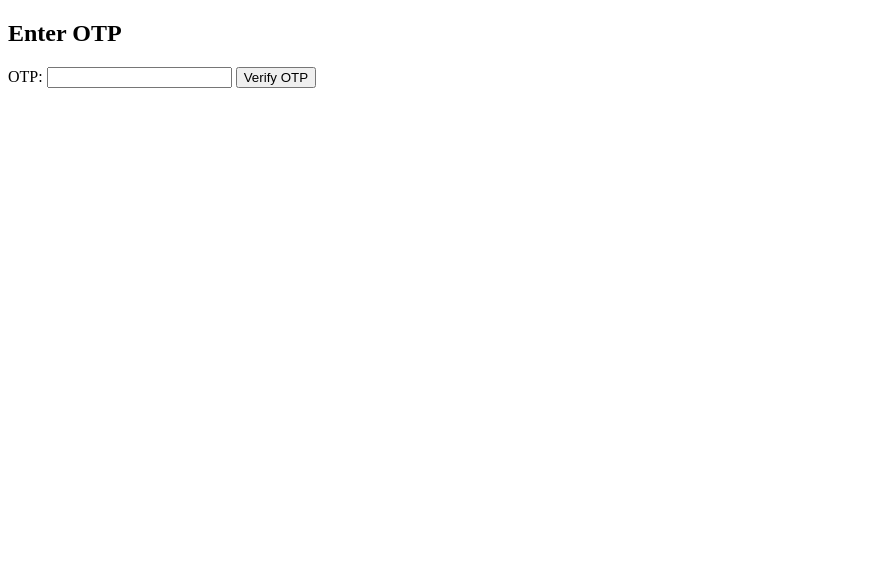
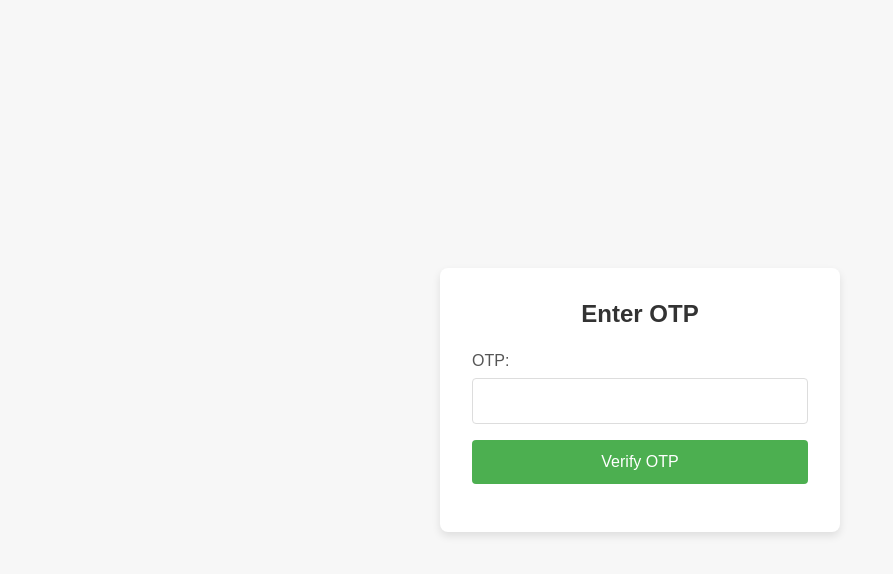
Before and after one commit to TousifTamboli/otpProjectNew, a website: page public/otp.html in a window 1280 px wide. Shown: the whole page, without its empty margins (0-893 px from the left). Drawn offline with Linux system fonts and the light colour scheme.

Commit message:
added all files and running

```diff
--- /dev/null
+++ b/public/css/styles.css
@@ -0,0 +1,89 @@
+/* General Styles for Login, Register, and OTP Pages */
+* {
+    margin: 0;
+    padding: 0;
+    box-sizing: border-box;
+}
+
+body {
+    font-family: Arial, sans-serif;
+    background-color: #f7f7f7;
+    display: flex;
+    justify-content: center;
+    align-items: center;
+    height: 100vh;
+}
+
+.container {
+    background-color: #fff;
+    padding: 2rem;
+    border-radius: 8px;
+    box-shadow: 0 4px 8px rgba(0, 0, 0, 0.1);
+    max-width: 400px;
+    width: 100%;
+}
+
+h2 {
+    text-align: center;
+    margin-bottom: 1.5rem;
+    color: #333;
+}
+
+/* Form Styles */
+form {
+    display: flex;
+    flex-direction: column;
+}
+
+label {
+    font-size: 1rem;
+    color: #555;
+    margin-bottom: 0.5rem;
+}
+
+input {
+    padding: 0.8rem;
+    border: 1px solid #ddd;
+    border-radius: 4px;
+    font-size: 1rem;
+    margin-bottom: 1rem;
+}
+
+input[type="email"],
+input[type="password"],
+input[type="text"] {
+    width: 100%;
+}
+
+button {
+    background-color: #4CAF50;
+    color: white;
+    padding: 0.8rem;
+    border: none;
+    border-radius: 4px;
+    font-size: 1rem;
+    cursor: pointer;
+    transition: background-color 0.3s ease;
+}
+
+button:hover {
+    background-color: #45a049;
+}
+
+p {
+    text-align: center;
+    margin-top: 1rem;
+    color: red;
+}
+
+/* Responsive Design */
+@media (max-width: 600px) {
+    .container {
+        padding: 1.5rem;
+    }
+
+    input,
+    button {
+        font-size: 0.9rem;
+    }
+}
--- a/public/otp.html
+++ b/public/otp.html
@@ -4,6 +4,8 @@
     <meta charset="UTF-8">
     <meta name="viewport" content="width=device-width, initial-scale=1.0">
     <title>OTP Verification</title>
+    <link rel="stylesheet" href="css/styles.css">
+
 </head>
 <body>
     <div class="container">
```
Also changed, not shown: public/login.html (+1 -0 lines), public/register.html (+2 -0 lines).
